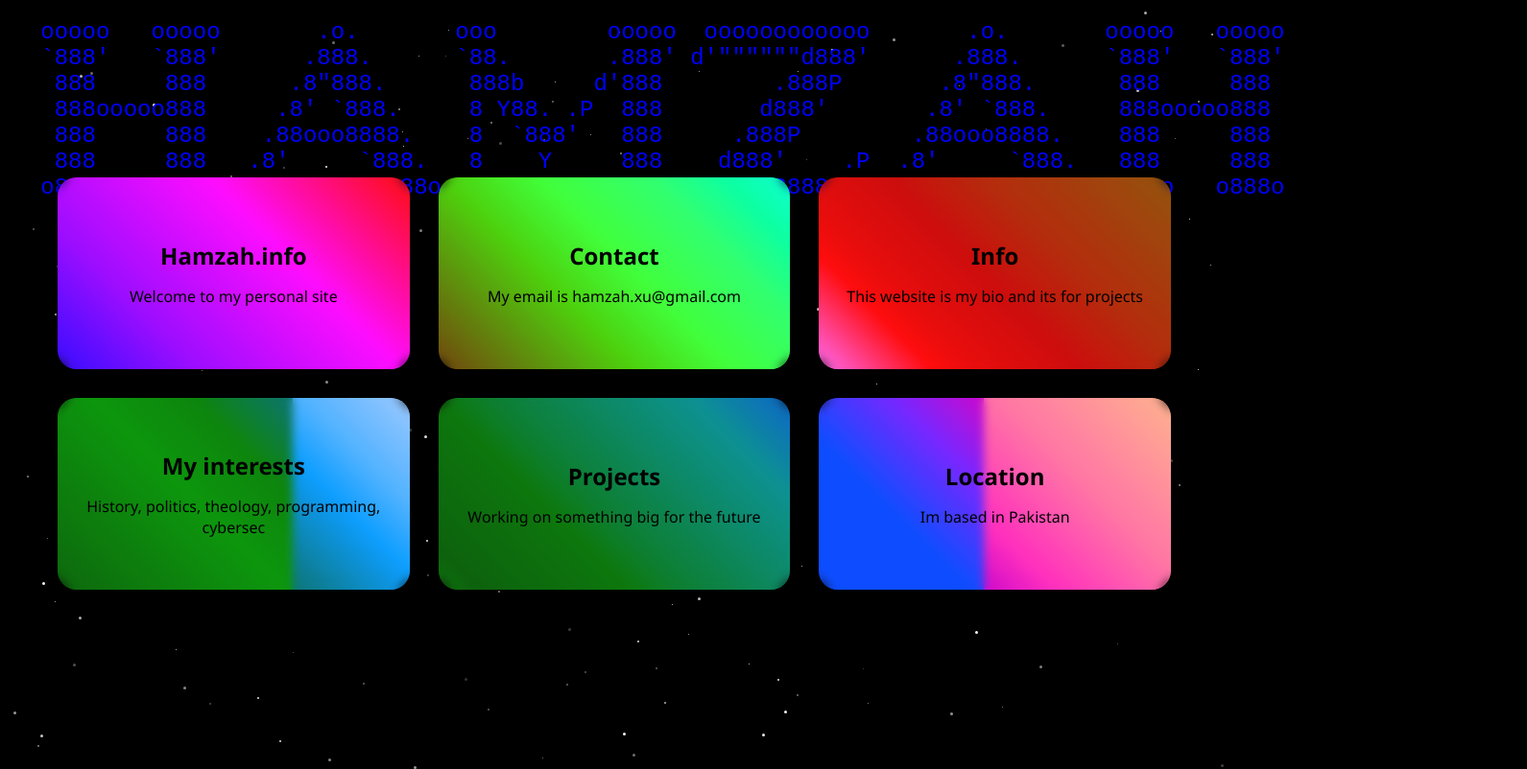
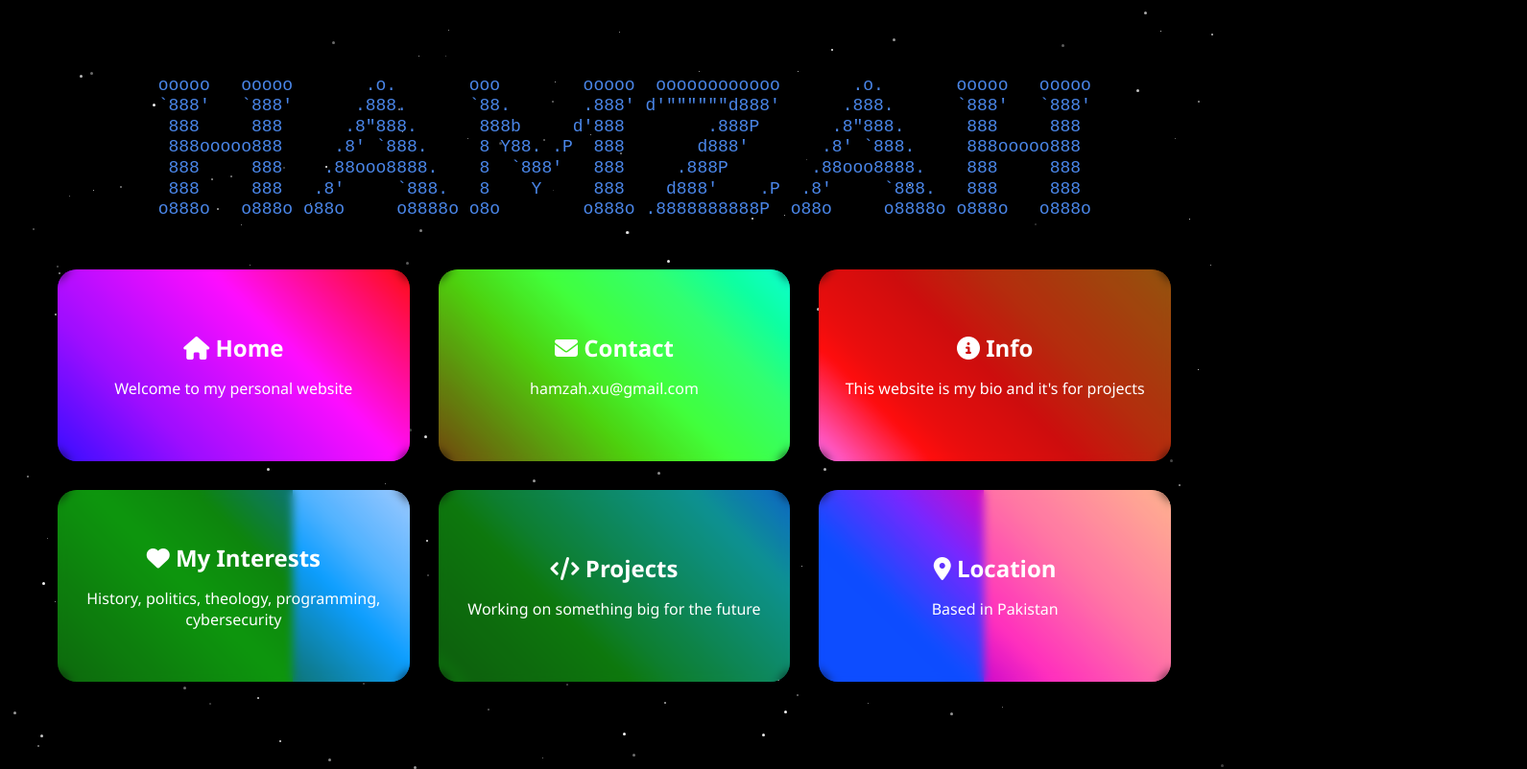
Before and after one commit to hzhxu1x/website1, a plain HTML site: page index.html in a window 1280 px wide. Shown: the whole page at 96% size, 1591 px wide, since content can reach past the window. Drawn offline with Linux system fonts and the light colour scheme.

Commit message:
index.html

```diff
--- a/index.html
+++ b/index.html
@@ -1,11 +1,11 @@
-
+<!DOCTYPE html>
 <html lang="en">
   <head>
     <meta charset="UTF-8">
     <meta name="viewport" content="width=device-width, initial-scale=1.0">
     <meta http-equiv="X-UA-Compatible" content="ie=edge">
     <title>Hamzah.info</title>
-  </head>
+    <link rel="stylesheet" href="https://cdnjs.cloudflare.com/ajax/libs/font-awesome/6.4.0/css/all.min.css">
     <style>
         * {
             margin: 0;
@@ -15,20 +15,25 @@
 
         body {
             background-color: #000;
-            height: 100vh;
-            overflow: hidden;
+            min-height: 100vh;
+            overflow-x: hidden;
             display: flex;
+            flex-direction: column;
             justify-content: center;
             align-items: center;
             position: relative;
+            padding: 20px;
+            font-family: 'Segoe UI', Tahoma, Geneva, Verdana, sans-serif;
+            color: white;
         }
 
         .stars-container {
-            position: absolute;
+            position: fixed;
             width: 100%;
             height: 100%;
             top: 0;
             left: 0;
+            z-index: -1;
         }
 
         .star {
@@ -62,56 +67,96 @@
             }
         }
 
-    .a {
+        .header {
+            width: 100%;
             display: flex;
+            flex-direction: column;
             justify-content: center;
-        color: blue;
-        font-size: 24px;
-        right: 20px;
-        position: absolute;
-        left: 50%;
-        top: 20px;
-        transform: translateX(-50%);
-        margin: 0;
+            align-items: center;
+            margin-bottom: 30px;
+            text-align: center;
+        }
+
+        .ascii-art {
+            color: #4a86e8;
+            font-family: 'Courier New', monospace;
             text-align: center;
             white-space: pre;
+            line-height: 1.2;
+            margin: 0 auto;
+            overflow: hidden;
+            max-width: 100%;
+            font-size: 10px;
+            padding: 10px 0;
         }
 
-    .r1 {
-  border-radius: 15px;
-  background-color: #3498db;
-  color: black;
-  padding: 20px;
-  margin: 10px;
-  width: 300px;
+        @media (min-width: 480px) {
+            .ascii-art {
+                font-size: 11px;
+            }
         }
 
+        @media (min-width: 768px) {
+            .ascii-art {
+                font-size: 13px;
+            }
+        }
+
+        @media (min-width: 1024px) {
+            .ascii-art {
+                font-size: 16px;
+            }
+        }
+
+        @media (min-width: 1200px) {
+            .ascii-art {
+                font-size: 18px;
+            }
+        }
 
         h1 {
             text-align: center;
-            margin-bottom: 20px; /* Reduced margin */
+            margin: 15px 0;
             color: #e94560;
             text-shadow: 0 0 10px rgba(233, 69, 96, 0.5);
+            font-size: 2rem;
+        }
+
+        @media (min-width: 768px) {
+            h1 {
                 font-size: 2.8rem;
-            margin-top: 20px;
-            font-family: 'Segoe UI', Tahoma, Geneva, Verdana, sans-serif;
+            }
         }
 
         .container {
             display: grid;
-            grid-template-columns: repeat(auto-fit, minmax(300px, 1fr));
-            gap: 30px;
+            grid-template-columns: 1fr;
+            gap: 20px;
             max-width: 1200px;
             width: 100%;
+            padding: 10px;
+            margin: 0 auto;
+        }
+
+        @media (min-width: 600px) {
+            .container {
+                grid-template-columns: repeat(2, 1fr);
+            }
+        }
+
+        @media (min-width: 900px) {
+            .container {
+                grid-template-columns: repeat(3, 1fr);
+                gap: 30px;
                 padding: 20px;
-            margin-top: 0; /* Removed previous margin */
+            }
         }
 
         .box {
-            height: 200px;
+            height: 180px;
             border-radius: 20px;
             background: rgba(255, 255, 255, 0.05);
-            padding: 25px;
+            padding: 20px;
             display: flex;
             flex-direction: column;
             justify-content: center;
@@ -121,8 +166,13 @@
             overflow: hidden;
             box-shadow: 0 10px 20px rgba(0, 0, 0, 0.3);
             transition: transform 0.3s ease;
-            font-family: 'Segoe UI', Tahoma, Geneva, Verdana, sans-serif;
+        }
 
+        @media (min-width: 768px) {
+            .box {
+                height: 200px;
+                padding: 25px;
+            }
         }
 
         .box:hover {
@@ -130,15 +180,28 @@
         }
 
         .box-title {
-            font-size: 1.5rem;
-            margin-bottom: 15px;
+            font-size: 1.3rem;
+            margin-bottom: 12px;
             font-weight: 600;
             z-index: 2;
         }
 
+        @media (min-width: 768px) {
+            .box-title {
+                font-size: 1.5rem;
+                margin-bottom: 15px;
+            }
+        }
+
+        .box-content {
+            font-size: 0.9rem;
+            z-index: 2;
+        }
+
+        @media (min-width: 768px) {
             .box-content {
                 font-size: 1rem;
-            z-index: 2;
+            }
         }
 
         /* RGB Border Animation */
@@ -230,36 +293,58 @@
 
         .footer {
             text-align: center;
-            margin-top: 100px; /* Increased margin to push footer further down */
+            margin-top: 40px;
             color: rgba(255, 255, 255, 0.7);
+            font-size: 0.8rem;
+            width: 100%;
+            padding: 20px;
+        }
+
+        @media (min-width: 768px) {
+            .footer {
+                margin-top: 60px;
                 font-size: 0.9rem;
             }
+        }
 
-        /* Decorative elements for the top space */
-        .top-space {
-            height: 80px; /* Reduced height */
+        .social-links {
             display: flex;
             justify-content: center;
-            align-items: center;
-            width: 100%;
-            max-width: 800px;
-            margin-bottom: 10px; /* Reduced margin */
+            gap: 20px;
+            margin-top: 15px;
+        }
+
+        .social-links a {
+            color: #4a86e8;
+            font-size: 1.5rem;
+            transition: color 0.3s;
+        }
+
+        .social-links a:hover {
+            color: #e94560;
         }
 
         .decoration {
-            width: 60px; /* Smaller decoration */
-            height: 60px;
+            width: 50px;
+            height: 50px;
             border-radius: 50%;
             background: linear-gradient(45deg, #e94560, #0f3460);
             display: flex;
             justify-content: center;
             align-items: center;
             color: white;
+            font-size: 1rem;
+            animation: pulse 2s infinite alternate;
+            opacity: 0.7;
+            margin-bottom: 15px;
+        }
+
+        @media (min-width: 768px) {
+            .decoration {
+                width: 60px;
+                height: 60px;
                 font-size: 1.2rem;
-            animation: pulse 2s infinite alternate;
-            opacity: 0.7; /* More subtle */
-            font-family: 'Segoe UI', Tahoma, Geneva, Verdana, sans-serif;
-
+            }
         }
 
         @keyframes pulse {
@@ -273,10 +358,13 @@
             }
         }
     </style>
+  </head>
   <body>
     <div class="stars-container" id="starsContainer"></div>
 
-        <pre class="a">
+
+
+        <pre class="ascii-art">
    ooooo   ooooo       .o.       ooo        ooooo  oooooooooooo       .o.       ooooo   ooooo
    `888'   `888'      .888.      `88.       .888' d'""""""d888'      .888.      `888'   `888'
     888     888      .8"888.      888b     d'888        .888P       .8"888.      888     888
@@ -284,47 +372,49 @@
     888     888    .88ooo8888.    8  `888'   888     .888P        .88ooo8888.    888     888
     888     888   .8'     `888.   8    Y     888    d888'    .P  .8'     `888.   888     888
    o888o   o888o o88o     o8888o o8o        o888o .8888888888P  o88o     o8888o o888o   o888o
+        </pre>
 
+    </div>
 
-
-        </pre>
-    </div>
     <div class="container">
         <div class="box rgb-border">
-            <h2 class="box-title">Hamzah.info</h2>
-            <p class="box-content">Welcome to my personal site</p>
+            <h2 class="box-title"><i class="fas fa-home"></i> Home</h2>
+            <p class="box-content">Welcome to my personal website</p>
         </div>
 
         <div class="box rgb-border">
-            <h2 class="box-title">Contact</h2>
-            <p class="box-content">My email is hamzah.xu@gmail.com</p>
+            <h2 class="box-title"><i class="fas fa-envelope"></i> Contact</h2>
+            <p class="box-content">hamzah.xu@gmail.com</p>
         </div>
 
         <div class="box rgb-border">
-            <h2 class="box-title">Info</h2>
-            <p class="box-content">This website is my bio and its for projects</p>
+            <h2 class="box-title"><i class="fas fa-info-circle"></i> Info</h2>
+            <p class="box-content">This website is my bio and it's for projects</p>
         </div>
 
         <div class="box rgb-border">
-            <h2 class="box-title">My interests</h2>
-            <p class="box-content">History, politics, theology, programming, cybersec</p>
+            <h2 class="box-title"><i class="fas fa-heart"></i> My Interests</h2>
+            <p class="box-content">History, politics, theology, programming, cybersecurity</p>
         </div>
 
         <div class="box rgb-border">
-            <h2 class="box-title">Projects</h2>
+            <h2 class="box-title"><i class="fas fa-code"></i> Projects</h2>
             <p class="box-content">Working on something big for the future</p>
         </div>
 
         <div class="box rgb-border">
-            <h2 class="box-title">Location</h2>
-            <p class="box-content">Im based in Pakistan</p>
+            <h2 class="box-title"><i class="fas fa-map-marker-alt"></i> Location</h2>
+            <p class="box-content">Based in Pakistan</p>
         </div>
     </div>
-  </body>
+
+
+    </div>
+
     <script>
         document.addEventListener('DOMContentLoaded', function() {
             const container = document.getElementById('starsContainer');
-            const starsCount = 200;
+            const starsCount = Math.min(200, window.innerWidth * window.innerHeight / 2000);
 
             for (let i = 0; i < starsCount; i++) {
                 createStar();
@@ -351,6 +441,21 @@
 
                 container.appendChild(star);
             }
+
+            // Adjust star density on resize
+            window.addEventListener('resize', function() {
+                // Clear existing stars
+                while (container.firstChild) {
+                    container.removeChild(container.firstChild);
+                }
+
+                // Create new stars based on new window size
+                const newStarsCount = Math.min(200, window.innerWidth * window.innerHeight / 2000);
+                for (let i = 0; i < newStarsCount; i++) {
+                    createStar();
+                }
+            });
         });
     </script>
+  </body>
 </html>
```
Lines whose indentation alone changed are shown as unchanged.
